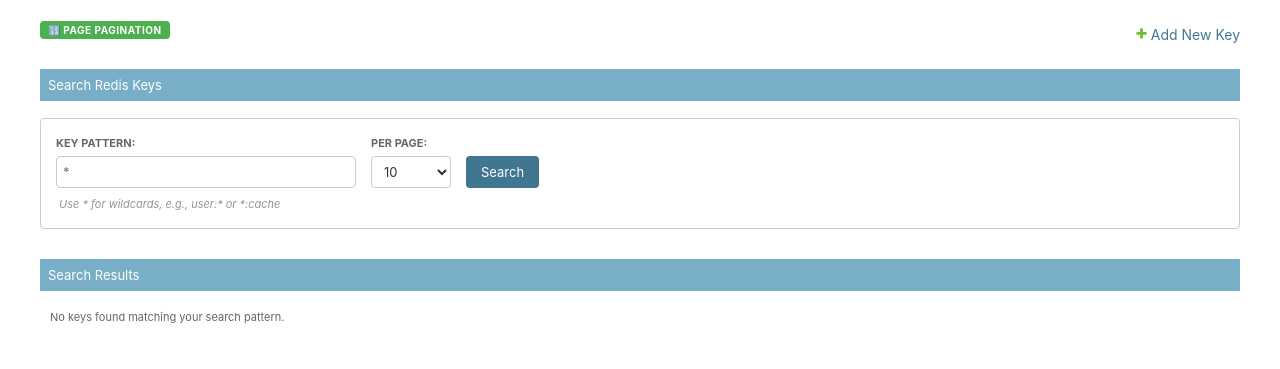
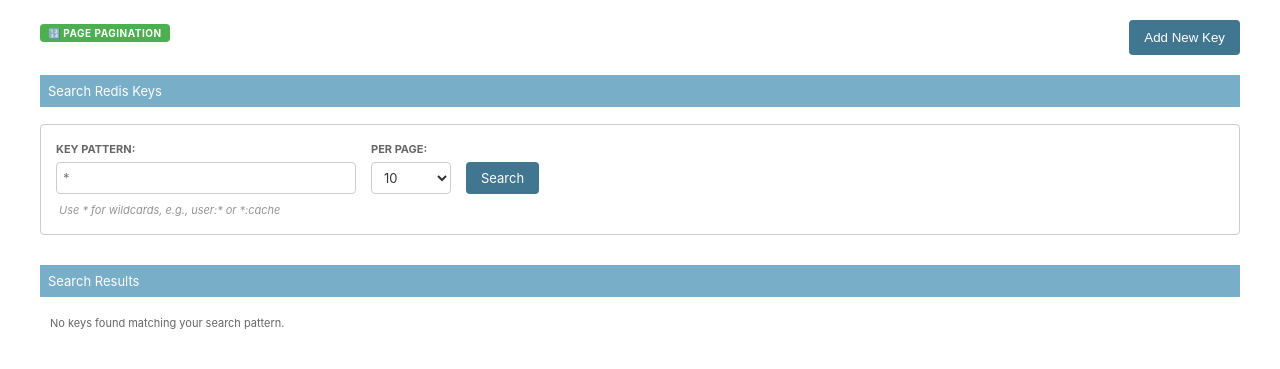
Before and after one commit to yassi/dj-redis-panel, a Django app: template dj_redis_panel/templates/admin/dj_redis_panel/key_search.html in a window 1280 px wide. Shown: the part 86-455 px from the top of the page. Run offline with Django 4.2, Linux system fonts and the light colour scheme; the template is opened without the code that fills it, so the values that code supplies are empty.

Commit message:
properly style add button on key search page

```diff
--- a/dj_redis_panel/templates/admin/dj_redis_panel/key_search.html
+++ b/dj_redis_panel/templates/admin/dj_redis_panel/key_search.html
@@ -28,12 +28,12 @@
                 {% endif %}
             </div>
 
-            <!-- Add New Key Button -->
-            <div class="add-key-button">
-                <a href="{% url 'dj_redis_panel:key_add' instance_alias selected_db %}" class="addlink">
-                    {% trans 'Add New Key' %}
-                </a>
-            </div>
+                          <!-- Add New Key Button -->
+              <div>
+                  <button class="button default" onclick="window.location.href='{% url 'dj_redis_panel:key_add' instance_alias selected_db %}'">
+                      {% trans 'Add New Key' %}
+                  </button>
+              </div>
         </div>
 
 
```
